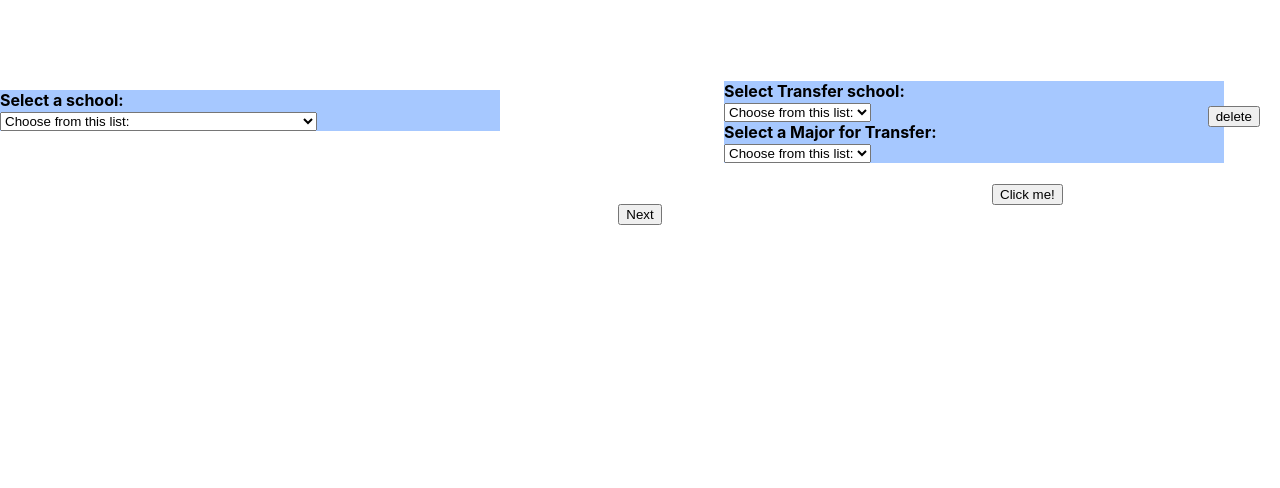
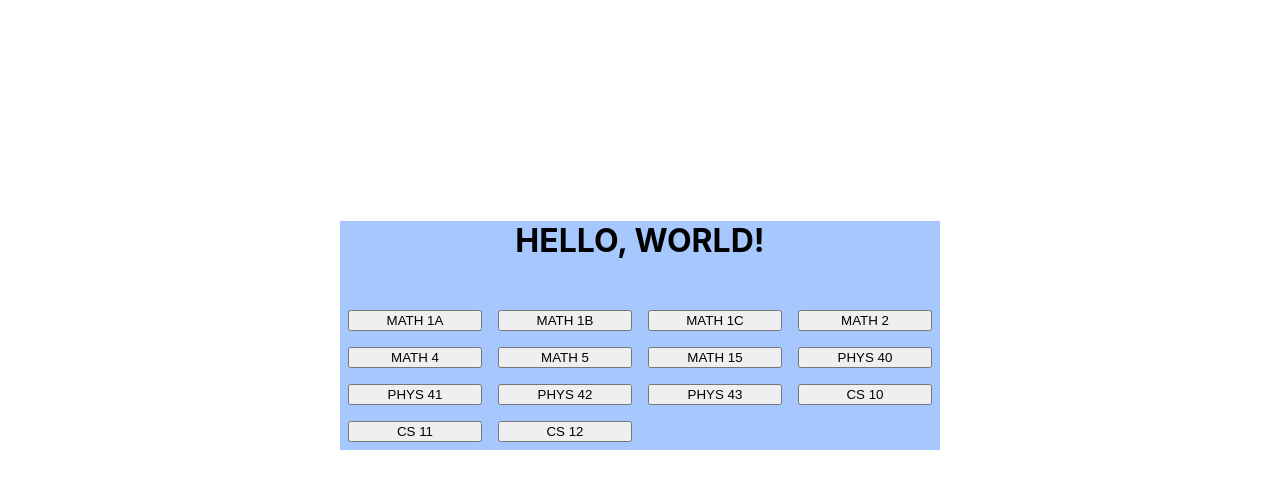
Before and after one commit to michaelleonard15/CC-Compare, a React (Create React App) app in the folder cs160-project/: page / in a window 1280 px wide. Shown: the top 488 px of the page. Built offline with nearby package versions, Linux system fonts and the light colour scheme.

Commit message:
Add buttons to page

```diff
--- a/cs160-project/src/App.css
+++ b/cs160-project/src/App.css
@@ -45,3 +45,34 @@
     top: 25px;
     right: 00px;
 }
+
+
+
+
+
+
+
+
+
+
+
+.class_selector {
+  position: relative;
+  top: 200px;
+  width: 600px;
+  left: 50%;
+  margin-left: -300px;
+  text-align: center;
+  background-color: #a6c8ff;
+}
+
+.class_selector_container {
+  display: flex;
+  flex-flow: row wrap;
+}
+
+.class_selection_button {
+  width: 134px;
+  margin: 8px
+
+}
--- a/cs160-project/src/App.js
+++ b/cs160-project/src/App.js
@@ -15,13 +15,17 @@ class App extends React.Component {
   constructor(props) {
     super(props)
 
-    this.state = {pageNumber: 1}
+    this.state = {pageNumber: 2}
   }
 
   submitRequest(IDs) {
     this.setState({pageNumber: 2})
   }
 
+  dummyData() {
+    return ['MATH 1A', 'MATH 1B', 'MATH 1C', 'MATH 2', 'MATH 4', 'MATH 5', 'MATH 15',
+            'PHYS 40', 'PHYS 41', 'PHYS 42', 'PHYS 43', 'CS 10', 'CS 11', 'CS 12']
+  }
 
   renderAppPage() {
     if(this.state.pageNumber === 1) {
@@ -30,7 +34,8 @@ class App extends React.Component {
               />
     }
     else if(this.state.pageNumber === 2) {
-      return <ClassSelector />
+      return <ClassSelector
+                courses={this.dummyData()} />
     }
   }
 
--- a/cs160-project/src/ClassSelector.js
+++ b/cs160-project/src/ClassSelector.js
@@ -1,11 +1,32 @@
 import React from 'react'
+import './App.css'
 
 class ClassSelector extends React.Component {
 
+  constructor(props) {
+    super(props)
+
+    this.state = {courses: []}
+  }
+
+  generateButtons() {
+    const courses = this.props.courses.slice()
+    let buttons = courses.map( (name) => {
+      return(
+        <button className="class_selection_button">{name}</button>)
+    })
+    return buttons
+  }
 
   render() {
     return (
-      <h1> HELLO, WORLD! </h1>
+      <div className="class_selector">
+        <h1> HELLO, WORLD! </h1>
+        <br/>
+        <div className="class_selector_container">
+          {this.generateButtons()}
+        </div>
+      </div>
     )
   }
 }
```
